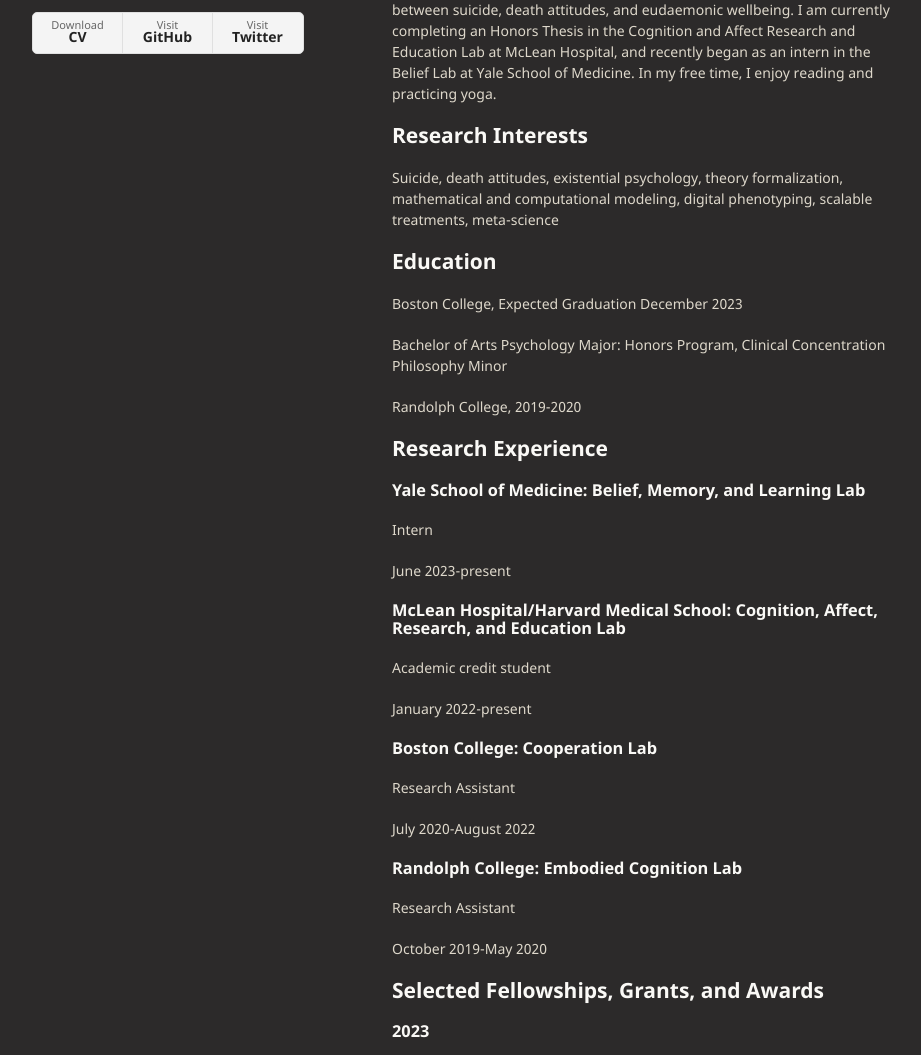
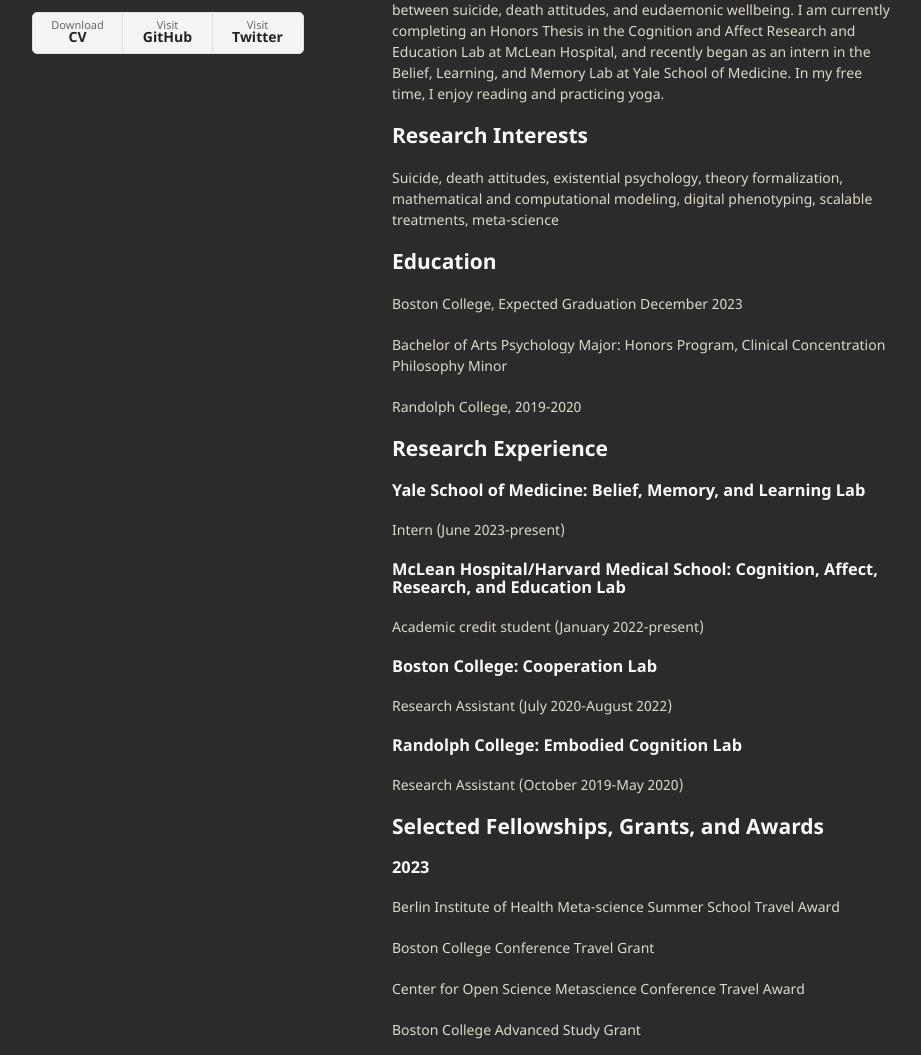
Before and after one commit to francesghart/francesghart.github.io, a Jekyll site: the page built from index.md, in a window 1280 px wide and 1400 px high. Shown: the part 345-1400 px from the top of the window, without its empty margins (178-1099 px from the left). Built offline with Jekyll 4.4.1, drawn with Linux system fonts in a browser that asks for light colours; some of the changed text lies outside the part shown.

Commit message:
changed Belief Lab to Belief, Learning, and Memory Lab in bio, changed format of dates under research experience

```diff
--- a/index.md
+++ b/index.md
@@ -4,7 +4,7 @@
 
 ![Danse Macabre]({{site.banner}})
 
-Hello! My name is Grace Hart (she/her) and I am an undergraduate psychology student at Boston College graduating in December 2023. I hope to pursue a PhD in clinical psychology, where I would like to use computational modeling to improve our understanding of the relationship between suicide, death attitudes, and eudaemonic wellbeing. I am currently completing an Honors Thesis in the Cognition and Affect Research and Education Lab at McLean Hospital, and recently began as an intern in the Belief Lab at Yale School of Medicine. In my free time, I enjoy reading and practicing yoga.
+Hello! My name is Grace Hart (she/her) and I am an undergraduate psychology student at Boston College graduating in December 2023. I hope to pursue a PhD in clinical psychology, where I would like to use computational modeling to improve our understanding of the relationship between suicide, death attitudes, and eudaemonic wellbeing. I am currently completing an Honors Thesis in the Cognition and Affect Research and Education Lab at McLean Hospital, and recently began as an intern in the Belief, Learning, and Memory Lab at Yale School of Medicine. In my free time, I enjoy reading and practicing yoga.
 
 <!-- There should be whitespace between paragraphs. -->
 
@@ -27,27 +27,19 @@
 ## Research Experience
 ### Yale School of Medicine: Belief, Memory, and Learning Lab
 
-  Intern
-
-  June 2023-present
+  Intern (June 2023-present)
 
 ### McLean Hospital/Harvard Medical School: Cognition, Affect, Research, and Education Lab
 
-  Academic credit student
-
-  January 2022-present
+  Academic credit student (January 2022-present)
 
 ### Boston College: Cooperation Lab
 
-  Research Assistant
-
-  July 2020-August 2022
+  Research Assistant (July 2020-August 2022)
 
 ### Randolph College: Embodied Cognition Lab
 
-  Research Assistant
-
-  October 2019-May 2020
+  Research Assistant (October 2019-May 2020)
 
 <!-- > This is a blockquote following a header. -->
 <!-- > -->
```
